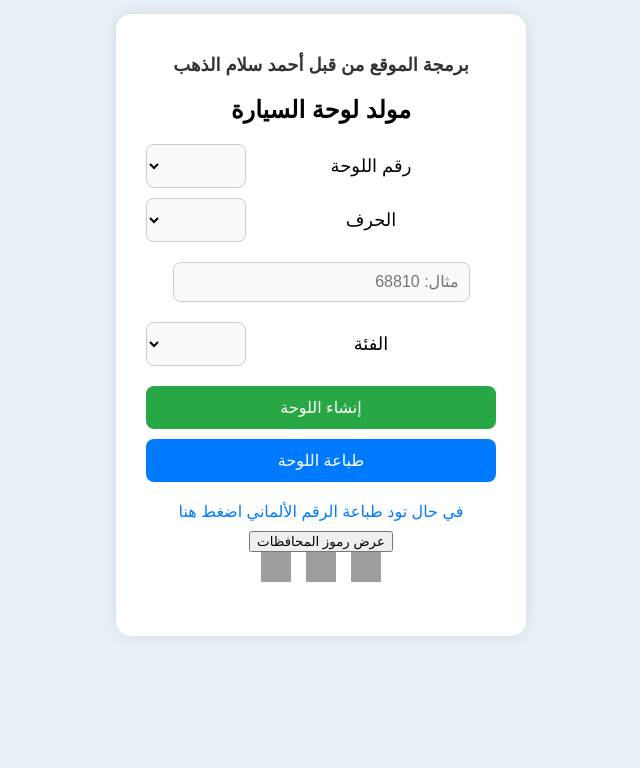
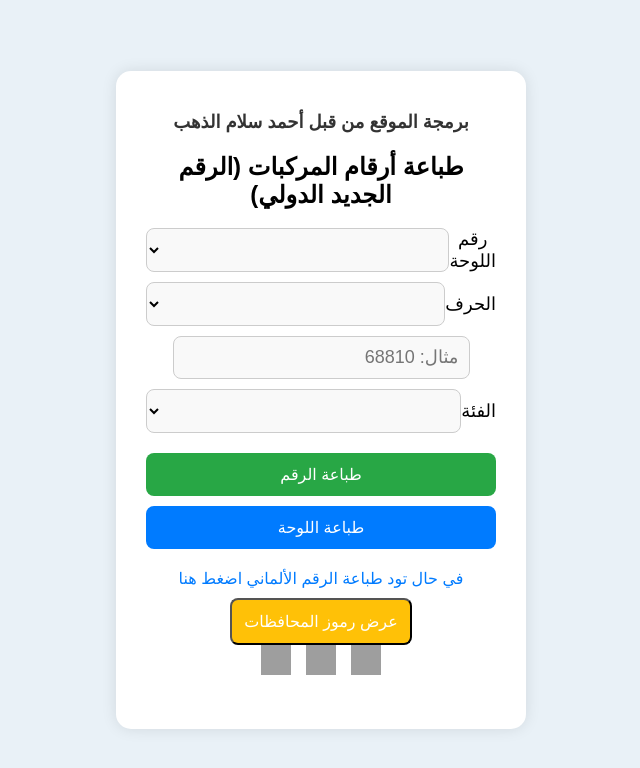
Before and after one commit to ahmedgold1999/CAR, a plain HTML site: page index.html in a window 1280 px wide. Shown: the whole page, without its empty margins (319-959 px from the left). Drawn offline with Linux system fonts and the light colour scheme; grey boxes are pictures that could not be loaded; a web font is replaced by a local one.

Commit message:
Update index.html

```diff
--- a/index.html
+++ b/index.html
@@ -3,7 +3,7 @@
 <head>
     <meta charset="UTF-8">
     <meta name="viewport" content="width=device-width, initial-scale=1.0">
-    <title>مولد لوحة السيارة</title>
+    <title>طباعة أرقام المركبات (الرقم الجديد الدولي)</title>
     <style>
         @font-face {
             font-family: 'FE-Font';
@@ -42,21 +42,12 @@
             font-size: 18px;
             flex: 1;
         }
-        select {
+        select, input {
             padding: 10px;
             font-size: 18px;
             border-radius: 8px;
             border: 1px solid #ccc;
-            width: 100px;
-            background-color: #f9f9f9;
-        }
-        input {
-            padding: 10px;
-            margin: 10px 0;
             width: 100%;
-            font-size: 16px;
-            border-radius: 8px;
-            border: 1px solid #ccc;
             background-color: #f9f9f9;
         }
         button.action {
@@ -117,9 +108,6 @@
         .d3 {
             margin-top: 8px;
         }
-        .container {
-            margin-top: -150px;
-        }
         .footer {
             margin-top: 20px;
         }
@@ -175,12 +163,25 @@
         th, td {
             padding: 10px;
         }
+        /* زر عرض الرموز */
+        .btn-show {
+            background-color: #ffc107;
+            color: white;
+            padding: 12px;
+            font-size: 16px;
+            border-radius: 8px;
+            cursor: pointer;
+            transition: background-color 0.3s;
+        }
+        .btn-show:hover {
+            background-color: #e0a800;
+        }
     </style>
 </head>
 <body>
 <div class="container">
     <div class="header">برمجة الموقع من قبل أحمد سلام الذهب</div>
-    <h2>مولد لوحة السيارة</h2>
+    <h2>طباعة أرقام المركبات (الرقم الجديد الدولي)</h2>
 
     <div class="selector">
         <span>رقم اللوحة</span>
@@ -199,7 +200,7 @@
         <select id="categorySelect"></select>
     </div>
 
-    <button class="action create" onclick="generatePlate()">إنشاء اللوحة</button>
+    <button class="action create" onclick="generatePlate()">طباعة الرقم</button>
     <button class="action save" onclick="savePlateAsImage()">طباعة اللوحة</button>
 
     <div id="plate">
@@ -217,7 +218,7 @@
 
     <div class="footer">
         <a href="http://example.com" target="_blank">في حال تود طباعة الرقم الألماني اضغط هنا</a>
-        <button onclick="openModal()">عرض رموز المحافظات</button>
+        <button class="btn-show" onclick="openModal()">عرض رموز المحافظات</button>
         <div class="social-icons">
             <a href="https://facebook.com" target="_blank"><img src="https://upload.wikimedia.org/wikipedia/commons/thumb/a/a0/Facebook_Logo_2023.svg/1200px-Facebook_Logo_2023.svg.png" alt="Facebook"></a>
             <a href="https://twitter.com" target="_blank"><img src="https://upload.wikimedia.org/wikipedia/commons/thumb/6/60/Twitter_Logo_2021.svg/1200px-Twitter_Logo_2021.svg.png" alt="Twitter"></a>
@@ -245,16 +246,6 @@
             <tr><td>18</td><td>بابل</td></tr>
             <tr><td>19</td><td>كربلاء</td></tr>
             <tr><td>20</td><td>ديالى</td></tr>
-            <tr><td>21</td><td>السليمانية</td></tr>
-            <tr><td>22</td><td>أربيل</td></tr>
-            <tr><td>23</td><td>حلبجة</td></tr>
-            <tr><td>24</td><td>دهوك</td></tr>
-            <tr><td>25</td><td>كركوك</td></tr>
-            <tr><td>26</td><td>صلاح الدين</td></tr>
-            <tr><td>27</td><td>ذي قار</td></tr>
-            <tr><td>28</td><td>البصرة</td></tr>
-            <tr><td>29</td><td>النجف</td></tr>
-            <tr><td>30</td><td>النجف</td></tr>
         </table>
         <button onclick="closeModal()">إغلاق</button>
     </div>
@@ -262,7 +253,7 @@
 
 <script src="https://html2canvas.hertzen.com/dist/html2canvas.min.js"></script>
 <script>
-    const codes = ["11", "12", "13", "14", "15", "16", "17", "18", "19", "20", "21", "22", "23", "24", "25", "26", "27", "28", "29", "30"];
+    const codes = ["11", "12", "13", "14", "15", "16", "17", "18", "19", "20"];
     const letters = "ABCDEFGHIJKLMNOPQRSTUVWXYZ".split("");
     const categories = ["خصوصي", "حمل", "إنشائية", "أجرة"];
 
@@ -300,7 +291,7 @@
         const plate = document.getElementById("plate");
         html2canvas(plate).then(canvas => {
             const link = document.createElement("a");
-            link.download = 'plate.png';
+            link.download = 'plate.docx';
             link.href = canvas.toDataURL();
             link.click();
         });
```
